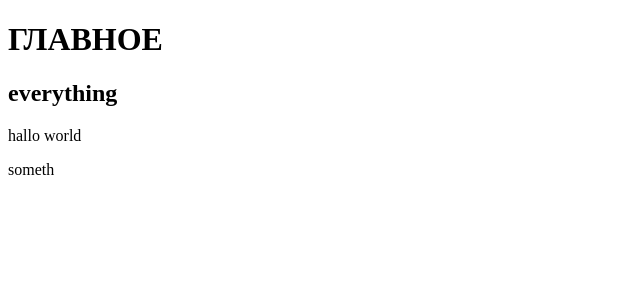
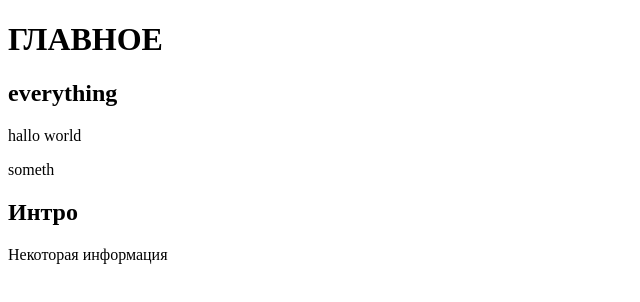
Before and after one commit to evgboch/first-project, a plain HTML site: page index.html in a window 1280 px wide. Shown: the whole page, without its empty margins (0-640 px from the left). Drawn offline with Linux system fonts and the light colour scheme.

Commit message:
feat: добавить секцию intro

```diff
--- a/index.html
+++ b/index.html
@@ -13,5 +13,11 @@
         <p>hallo world</p>
         <p>someth</p>
     </header>
+    <main>
+        <section class="intro">
+            <h2>Интро</h2>
+            <p>Некоторая информация</p>
+        </section>
+    </main>
 </body>
 </html>
```
